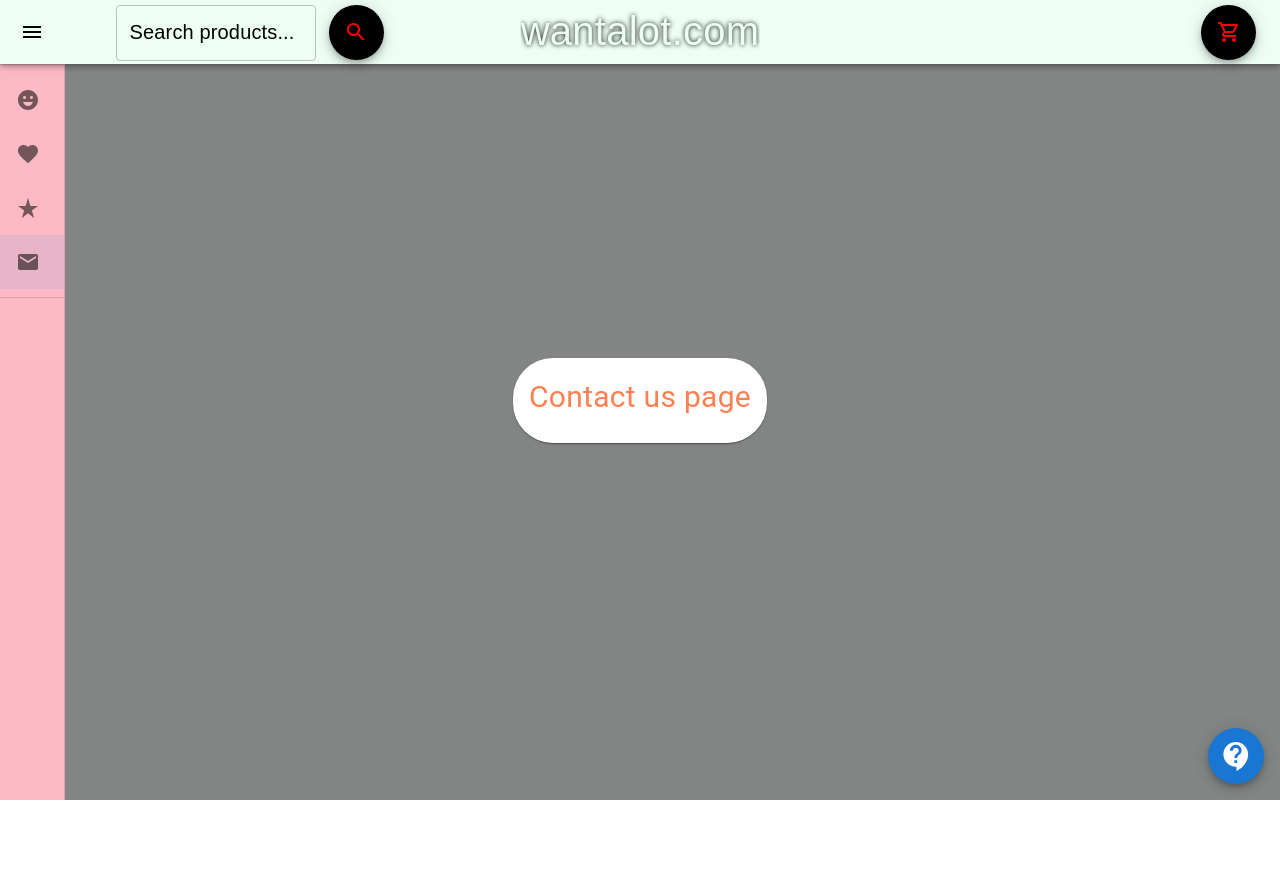
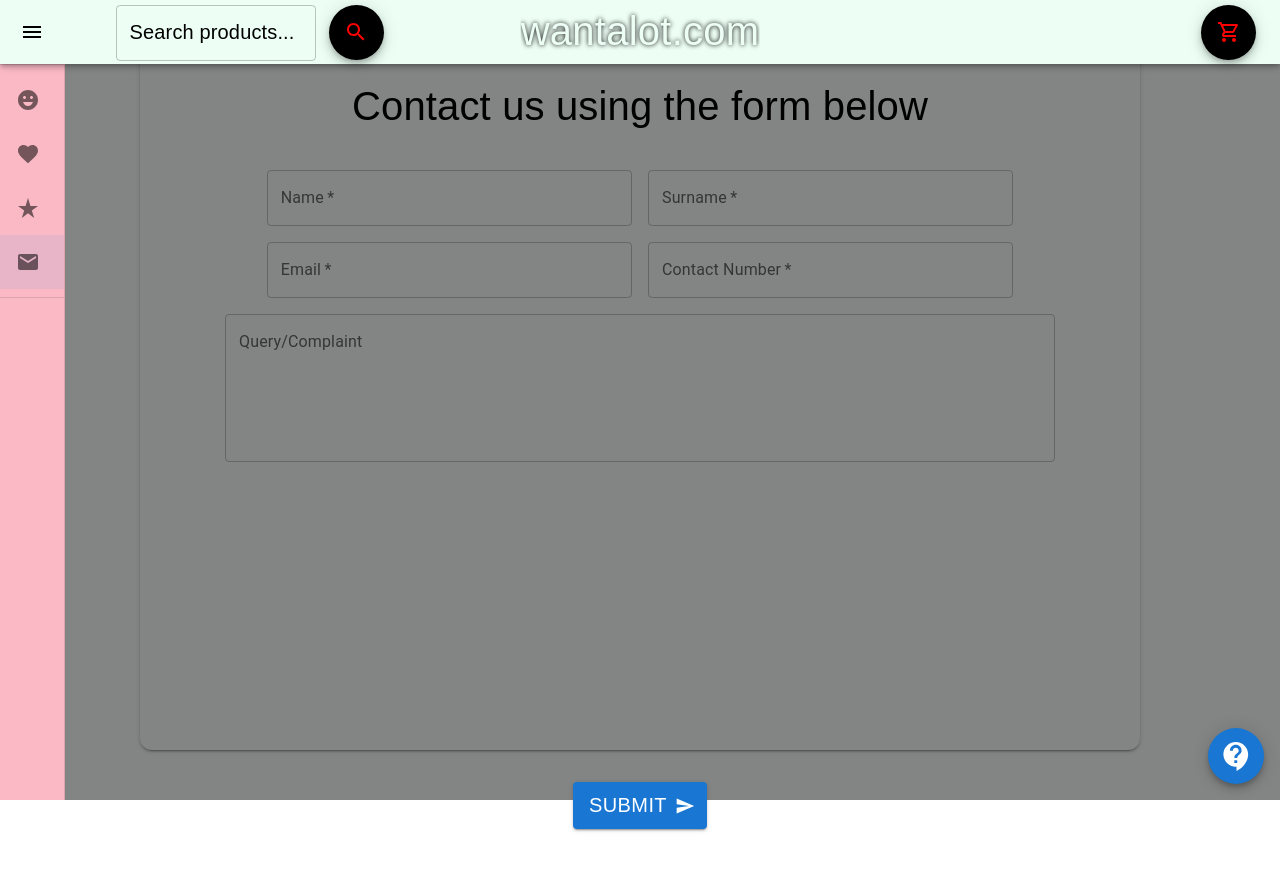
Before and after one commit to SiveshMaharaj/FrontEndDeveloper, a React (Create React App) app in the folder ecomm-task/: page /contact in a window 1280 px wide. Before the commit the page ends 800 px from the top, so only its background shows below. Built offline with nearby package versions, Linux system fonts and the light colour scheme.

Commit message:
Contact page added
Added in a basic contact page

```diff
--- a/ecomm-task/src/AppStyle.css
+++ b/ecomm-task/src/AppStyle.css
@@ -49,6 +49,12 @@
     text-shadow: 0 0 5px #000000, 0 0 5px;
   }
 
+  .font-contact {
+    font-family: 'Dosis', sans-serif;
+    font-size: 40px;
+    color: #edfff5;
+  }
+
   .font-link {
     font-family: 'Dosis', sans-serif;
     font-size: 20px;
--- a/ecomm-task/src/Contact.js
+++ b/ecomm-task/src/Contact.js
@@ -10,19 +10,165 @@ import Card from '@mui/material/Card';
 import CardActions from '@mui/material/CardActions';
 import CardContent from '@mui/material/CardContent';
 import Typography from '@mui/material/Typography';
+import TextField from '@mui/material/TextField';
+import Button from '@mui/material/Button';
+import SendIcon from '@mui/icons-material/Send';
+import Snackbar from '@mui/material/Snackbar';
 
 export default function Contact() {
 
+    const [state, setState] = React.useState({
+        open: false,
+        vertical: 'top',
+        horizontal: 'center',
+      });
 
-return (
-<div className="App-header">
-  <Card sx={{ width: '100', borderRadius: 10, alignContent: 'center', justifyContent: 'center', textAlign:'center' }}>
-    <CardContent>
-      <Typography sx={{ fontSize: 30, alignContent: 'center', justifyContent: 'center' }} color="coral">
-        Contact us page
-      </Typography>
-    </CardContent>
-  </Card>
-</div>
-)
+      const { vertical, horizontal, open } = state;
+
+
+
+      const handleClose = () => {
+        setState({ ...state, open: false });
+      };
+
+      const [name, setName] = React.useState('');
+      const [surname, setSurname] = React.useState('');
+      const [email, setEmail] = React.useState('');
+      const [contact, setContact] = React.useState('');
+      const [message, setMessage] = React.useState('');
+
+      const handleChange = event => {
+        setName(event.target.value);
+
+      };
+
+      const handleChangeSurname = event => {
+
+        setSurname(event.target.value);
+
+      };
+
+      const handleChangeEmail = event => {
+
+        setEmail(event.target.value);
+
+      };
+
+      const handleChangeContact = event => {
+
+        setContact(event.target.value);
+
+      };
+
+      const handleChangeMessage = event => {
+
+        setMessage(event.target.value);
+      };
+
+      const handleClick = (newState) => () => {
+    /*   // save query to DB
+      push(ref(db, 'Queries'), {
+        Name : name,
+        Surname : surname,
+        Email : email,
+        Number : contact,
+        Query : message
+      }); */
+
+        setName('');
+        setSurname('');
+        setEmail('');
+        setContact('');
+        setMessage('');
+        setState({ open: true, ...newState });
+      };
+
+
+
+    return (
+    <div className="App">
+    <header className="App-header">
+        <Snackbar
+              anchorOrigin={{ vertical, horizontal }}
+              key={vertical + horizontal}
+              open={open}
+              onClose={handleClose}
+              autoHideDuration={6000}
+              message="Thanks for contacting us ! We'll get back to you shortly."
+          />
+        <Box
+          margin='auto'
+          justifyContent='center'
+          borderRadius='12px'
+          boxShadow='2'
+          width='1000px'
+          height='700px'
+
+          component="form"
+          sx={{
+            '& .MuiTextField-root': { m: 1, width: '25ch' },
+          }}
+          noValidate
+          autoComplete="off"
+        >
+          <p>
+          <span className='font-contact' style={{color: 'black'}}>Contact us using the form below</span>
+          </p>
+
+          <div>
+            <TextField
+              required
+              id="outlined-required"
+              label="Name"
+              //defaultValue=""
+              onChange={handleChange}
+              value={name}
+            />
+            <TextField
+              required
+              id="outlined-required"
+              label="Surname"
+              //defaultValue=""
+              onChange={handleChangeSurname}
+              value={surname}
+            />
+            <TextField
+              required
+              id="outlined-required"
+              label="Email"
+              //defaultValue=""
+              onChange={handleChangeEmail}
+              value={email}
+            />
+            <TextField
+              required
+              id="outlined-required"
+              label="Contact Number"
+              //defaultValue=""
+              onChange={handleChangeContact}
+              value={contact}
+
+            />
+            <TextField
+              id="outlined-textarea"
+              label="Query/Complaint"
+              placeholder=""
+              multiline
+              style = {{width: 830, height: 500}}
+              onChange={handleChangeMessage}
+              value={message}
+              rows={5}
+            />
+
+          </div>
+          <Button sx={{bottom: (theme) => theme.spacing(5)}} variant="contained" endIcon={<SendIcon />} onClick={handleClick({
+              vertical: 'bottom',
+              horizontal: 'center',
+            })}>
+            {<div className="font-link">Submit</div>}
+          </Button>
+        </Box>
+        </header>
+        </div>
+    )
 }
```
Also changed, not shown: ecomm-task/src/Products.js (indentation only).
